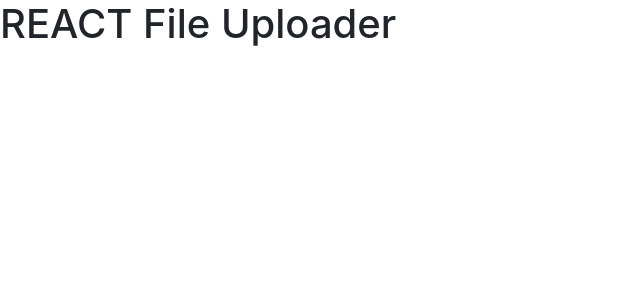
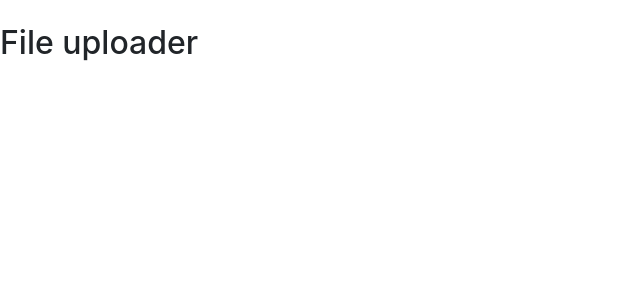
Before and after one commit to Nerijusanz/react_express_file_uploader, a React (Create React App) app in the folder client/: page / in a window 1280 px wide. Shown: the top 300 px of the page, without its empty margins (0-640 px from the left). Built offline with nearby package versions, Linux system fonts and the light colour scheme.

Commit message:
App.js component strucure changed

```diff
--- a/client/src/App.js
+++ b/client/src/App.js
@@ -1,14 +1,10 @@
-import React, { Component } from "react";
+import React from "react";
 import "./App.css";
 
-class App extends Component {
-  render() {
-    return (
-      <div className="App">
-        <h1>REACT File Uploader</h1>
-      </div>
-    );
-  }
-}
+const App = () => (
+  <div className="conatiner mt-4">
+    <h2>File uploader</h2>
+  </div>
+);
 
 export default App;
```
